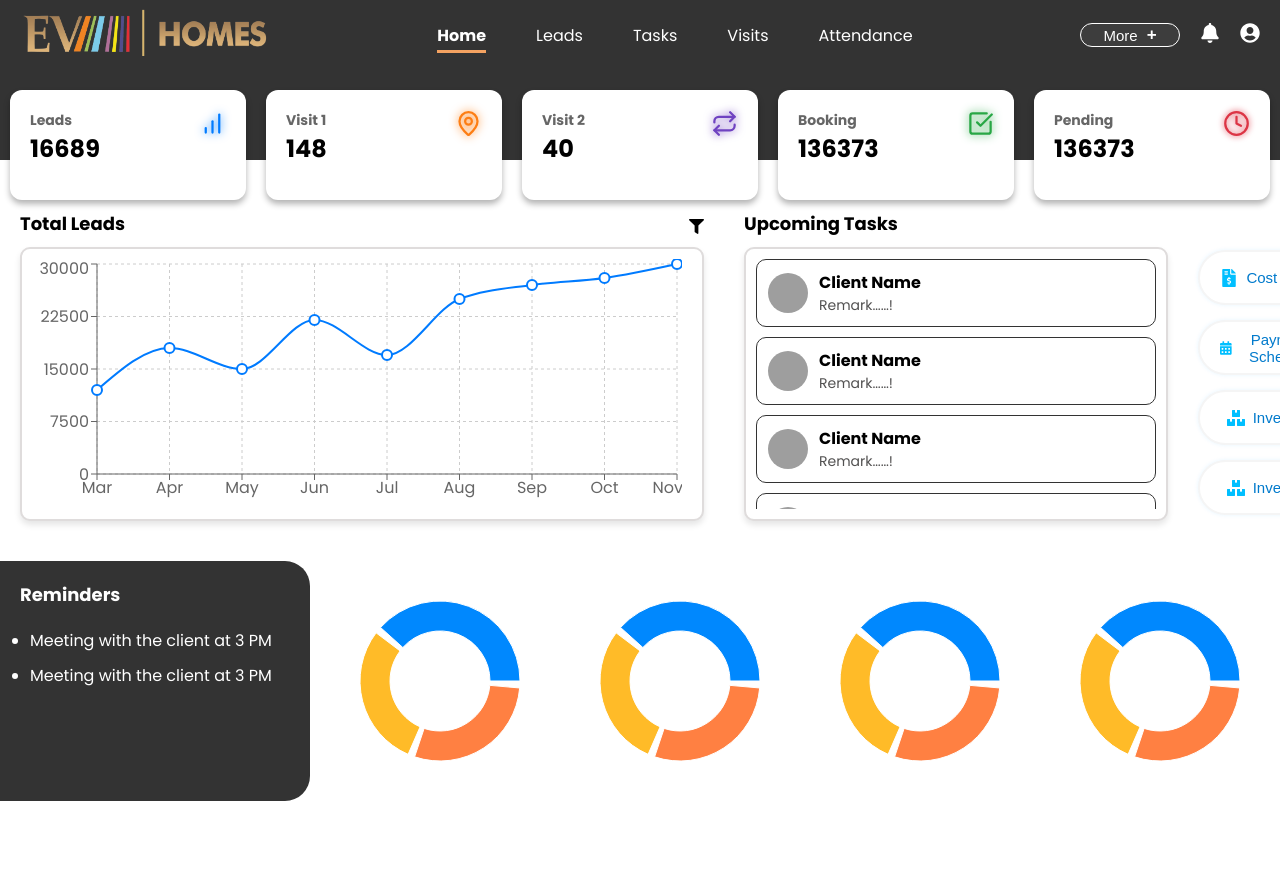
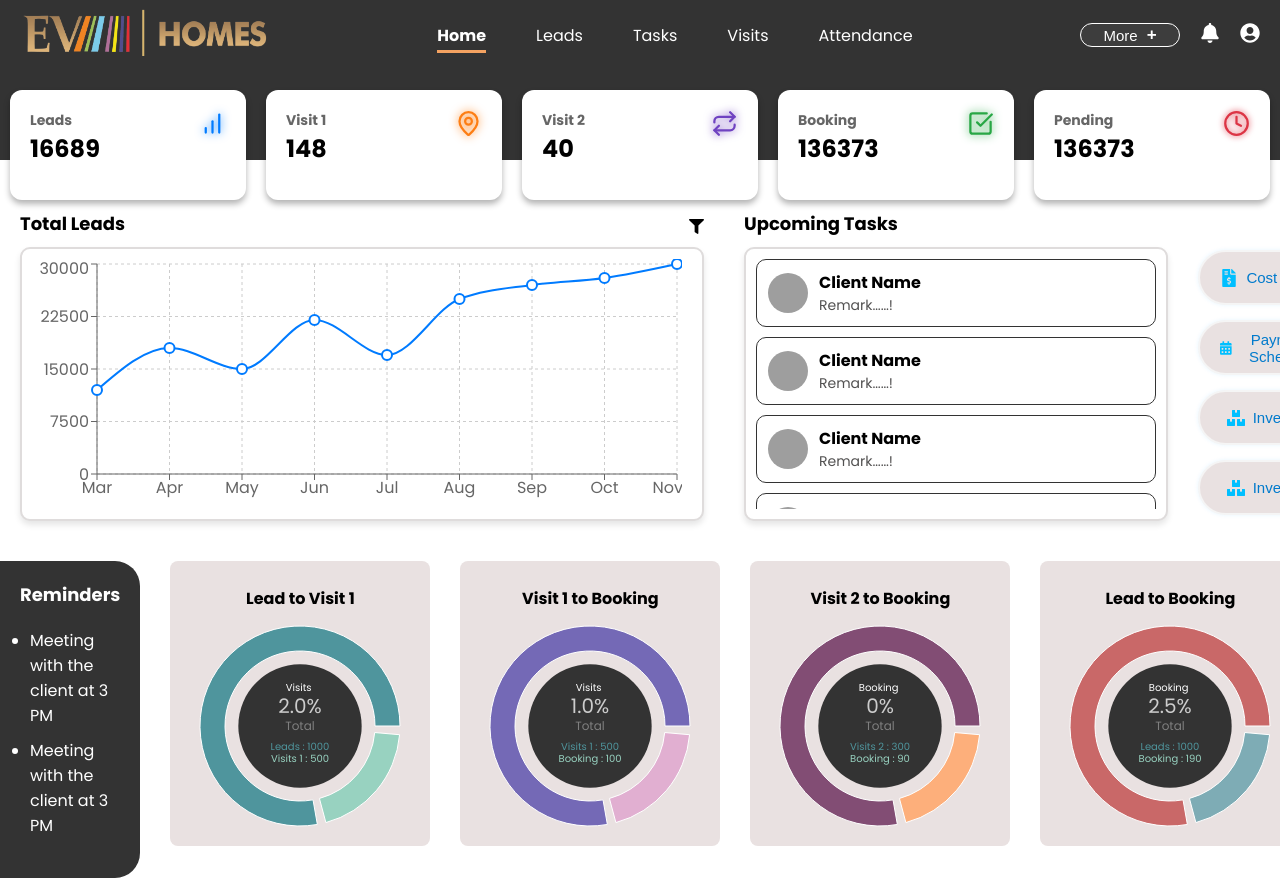
Before and after one commit to shrutimisal/evhomes-desktop-ui, a Next.js app: page /homepage in a window 1280 px wide. Shown: the top 878 px of the page. Before the commit the page ends 801 px from the top, so only its background shows below. Built offline with nearby package versions, Linux system fonts and the light colour scheme; grey boxes are pictures that could not be loaded.

Commit message:
update home page graph

```diff
--- a/app/homepage/page.js
+++ b/app/homepage/page.js
@@ -21,7 +21,10 @@ const HomePage = () => {
       </div>
       <div className={styles.ReminPieContainer}>
         <Remindercard />
-        <Piegraphcard />
+        <Piegraphcard  Healine="Lead to Visit 1"  percentage="2.0%" status="Visits" lableone="Leads" labletwo="Visits 1" valueone="1000" valuetwo="500" colors={["#4F959D", "#98D2C0"]}/>
+        <Piegraphcard Healine="Visit 1 to Booking" percentage="1.0%" status="Visits" lableone="Visits 1 " labletwo="Booking" valueone="500" valuetwo="100" colors={["#7469B6", "#E1AFD1"]}/>
+        <Piegraphcard Healine="Visit 2 to Booking" percentage="0%" status="Booking" lableone="Visits 2" labletwo="Booking" valueone="300" valuetwo="90" colors={["#824D74", "#FDAF7B"]}/>
+        <Piegraphcard Healine="Lead to Booking" percentage="2.5%" status="Booking" lableone="Leads" labletwo="Booking" valueone="1000" valuetwo="190" colors={["#C96868", "#7EACB5"]}/>
       </div>
     </div>
   );
--- a/components/ExtraOptions/extraoptions.module.css
+++ b/components/ExtraOptions/extraoptions.module.css
@@ -56,7 +56,7 @@
   display: flex;
   align-items: center;
   justify-content: center;
-  background-color: white;
+  background-color: rgb(233, 225, 225);
   border: 2px solid whitesmoke;
   color: #007acc;
   padding: 10px 20px;
--- a/components/Graph/Piegraphcard.js
+++ b/components/Graph/Piegraphcard.js
@@ -5,8 +5,8 @@ import styles from "./piegraphcard.module.css";
 
 const data1 = [
   { name: "Completed", value: 400 },
-  { name: "Pending", value: 300 },
-  { name: "Cancell", value: 300 },
+  { name: "Pending", value: 100 },
+  {},
 ];
 
 const data2 = [
@@ -15,35 +15,49 @@ const data2 = [
   { name: "Cancell", value: 300 },
 ];
 
-const COLORS = ["#0088FE", "#FFBB28", "#FF8042"];
+// const COLORS = ["#4F959D", "#98D2C0", ];
 
-const Piegraphcard = () => {
+
+const Piegraphcard = ({Healine, percentage, status, lableone, labletwo,valueone,valuetwo, colors}) => {
   return (
     <div>
       <div className={styles.container}>
         <div className={styles.chartWrapper}>
-          <ResponsiveContainer width={200} height={200}>
+        <div className={styles.header} >{Healine}</div>
+          <ResponsiveContainer width={230} height={210}>
             <PieChart>
               <Pie
                 data={data1}
                 cx="50%"
                 cy="50%"
-                innerRadius={50}
-                outerRadius={80}
+                innerRadius={75}
+                outerRadius={100}
                 fill="#8884d8"
                 paddingAngle={5}
                 dataKey="value"
+
               >
                 {data1.map((entry, index) => (
-                  <Cell key={`cell-${index}`} fill={COLORS[index]} />
+                  <Cell key={`cell-${index}`} fill={colors[index]} />
                 ))}
               </Pie>
               <Tooltip />
+              <circle cx="50%" cy="50%"  r="28%" fill="#333" />
+              <text x="50%"    y="32%"   textAnchor="middle"  dominantBaseline="middle"    fill="white" fontSize={14}  >
+               <tspan fontSize={10}>{status} </tspan>
+               <tspan  x="50%" dy="1.0em"  fontSize={20} fill="#ccc"  >{percentage}</tspan>
+               <tspan dy="1.6em" fill="grey" fontSize={12}   x="50%">Total</tspan>
+               <tspan dy="2.0em" fill="#4F959D" fontSize={10}   x="50%">{lableone} : {valueone}</tspan>
+               <tspan dy="1.2em" fill="#98D2C0" fontSize={10}   x="50%">{labletwo} : {valuetwo}</tspan>
+
+
+            </text>
             </PieChart>
+
           </ResponsiveContainer>
         </div>
 
-        <div className={styles.chartWrapper}>
+        {/* <div className={styles.chartWrapper}>
           <ResponsiveContainer width={200} height={200}>
             <PieChart>
               <Pie
@@ -107,7 +121,7 @@ const Piegraphcard = () => {
               <Tooltip />
             </PieChart>
           </ResponsiveContainer>
-        </div>
+        </div> */}
       </div>
     </div>
   );
--- a/components/Graph/piegraphcard.module.css
+++ b/components/Graph/piegraphcard.module.css
@@ -4,12 +4,17 @@
     align-items: center;
     gap: 20px;
     padding: 10px;
-    margin-left: 10px;
+    margin-left: 30px;
+    background-color:rgb(233, 225, 225);
+    border-radius: 8px;
+
   }
+
 
   .chartWrapper {
     text-align: center;
-    padding: 10px;
+    padding: 5px;
+
 
   }
 
@@ -18,3 +23,9 @@
     font-weight: bold;
     /* margin-bottom: 12px; */
   }
+  .header{
+   font-size: 15;
+  font-weight: bold;
+  padding: 10px;
+
+  }
```
